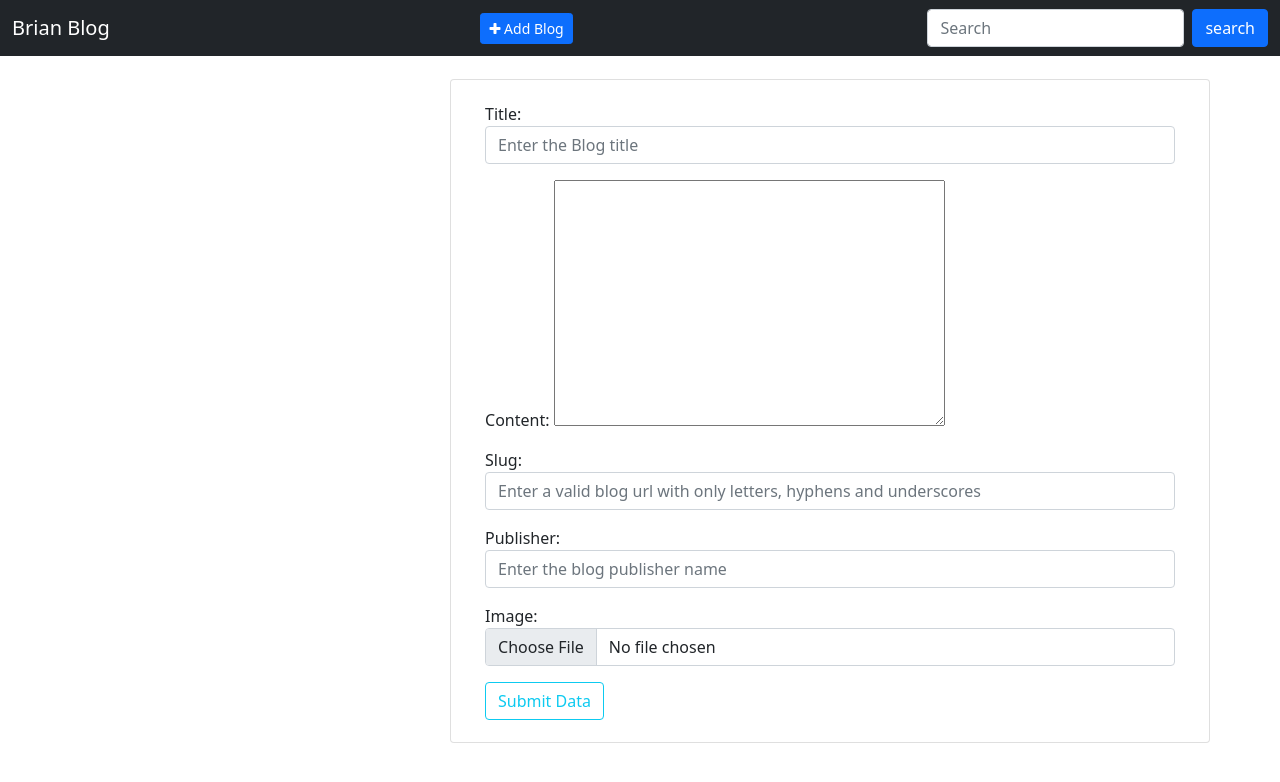
After one commit to BrianNgeno/MVC_Explained, a Django app: page /blog/upload in a window 1280 px wide. The commit adds this page. Shown: the top 782 px of the page. Run offline with Django 3.2, Linux system fonts and the light colour scheme; some libraries are stand-ins or nearby versions.

Commit message:
updated blog upload form

```diff
--- a/blog/forms.py
+++ b/blog/forms.py
@@ -28,7 +28,7 @@ class BlogForm(forms.ModelForm):
             }),
             "slug": forms.TextInput(attrs={
                 'class': 'form-control',
-                'placeholder': 'please enter your blog url'
+                'placeholder': 'Enter a valid blog url with only letters, hyphens and underscores'
             }),
 
         }
--- a/blog/templates/main/navbar.html
+++ b/blog/templates/main/navbar.html
@@ -2,7 +2,7 @@
     <div class="container-fluid">
 
         <a class="navbar-brand" href="{% url 'blog'%}">Brian Blog</a>
-        <a href=""> <button class="btn btn-primary btn-sm"> <i class="fa fa-plus"></i> Add Blog</button></a>
+        <a href="{% url 'upload_blog' %}"> <button class="btn btn-primary btn-sm"> <i class="fa fa-plus"></i> Add Blog</button></a>
         <form class="d-flex">
             <input class="form-control me-2" type="search" placeholder="Search" aria-label="Search">
             <input class="btn btn-primary" type="submit" value="search">
--- /dev/null
+++ b/blog/templates/main/upload.html
@@ -0,0 +1,18 @@
+{% extends 'main/base.html' %}
+{% load staticfiles %}
+
+{% block content %}
+
+<div class="container">
+    <div class="row">
+        <div class="col-md-4"></div>
+        <div class="col-md-8 card" id="card">
+            <form action="" method="POST" enctype="multipart/form-data" id="form">
+                {% csrf_token %}
+                {{ form.as_p|safe }}
+                <button class="btn btn-outline-info">Submit Data</button>
+            </form>
+        </div>
+    </div>
+</div>
+{% endblock %}
--- a/blog/urls.py
+++ b/blog/urls.py
@@ -2,12 +2,15 @@ from django.urls import path
 from . import views
 from django.conf import settings
 from django.conf.urls.static import static
+from .views import BlogCreateView
 
 urlpatterns = [
     # path('', views.index, name='landing'),
     path('',views.blog,name='blog'),
     path('blog/<slug:slug>_<int:pk>',views.singleblog,name='singleblog'),
     path('blog/delete/<int:blog_id>/', views.delete_blog, name='delete_blog'),
+    path('blog/upload', BlogCreateView.as_view(), name='upload_blog'),
+
 ]
 
 if settings.DEBUG:
--- a/blog/views.py
+++ b/blog/views.py
@@ -1,9 +1,13 @@
-from django.shortcuts import render, redirect, get_object_or_404
 import requests
+from django.contrib import messages
+from django.core.paginator import EmptyPage, PageNotAnInteger, Paginator
+from django.http.response import HttpResponseRedirect
+from django.shortcuts import get_object_or_404, redirect, render
+from django.views.generic import CreateView, View
+
+from .forms import BlogForm
 from .models import Blog
-from django.http.response import HttpResponseRedirect
-from django.core.paginator import Paginator, EmptyPage, PageNotAnInteger
-from django.contrib import messages
+
 
 # Create your views here.
 def index(request):
@@ -32,7 +36,15 @@ def singleblog(request, pk,slug):
 
     return render(request, 'main/singleblog.html', {'single': single,'blog':blog})
 
+class BlogCreateView( CreateView):
+    template_name = 'main/upload.html'
+    form_class = BlogForm
+    success_url = '/blog/'
 
+    def form_valid(self, form):
+        p = form.save()
+
+        return super().form_valid(form)
 
 def delete_blog(request, blog_id):
     blog_item = Blog.objects.get(id=blog_id)
--- a/static/css/style.css
+++ b/static/css/style.css
@@ -10,3 +10,9 @@
     margin-top: 5%;
     padding: 2%;
 }
+#card{
+    margin-top: 2%;
+}
+#form{
+    padding:3%;
+}
```
